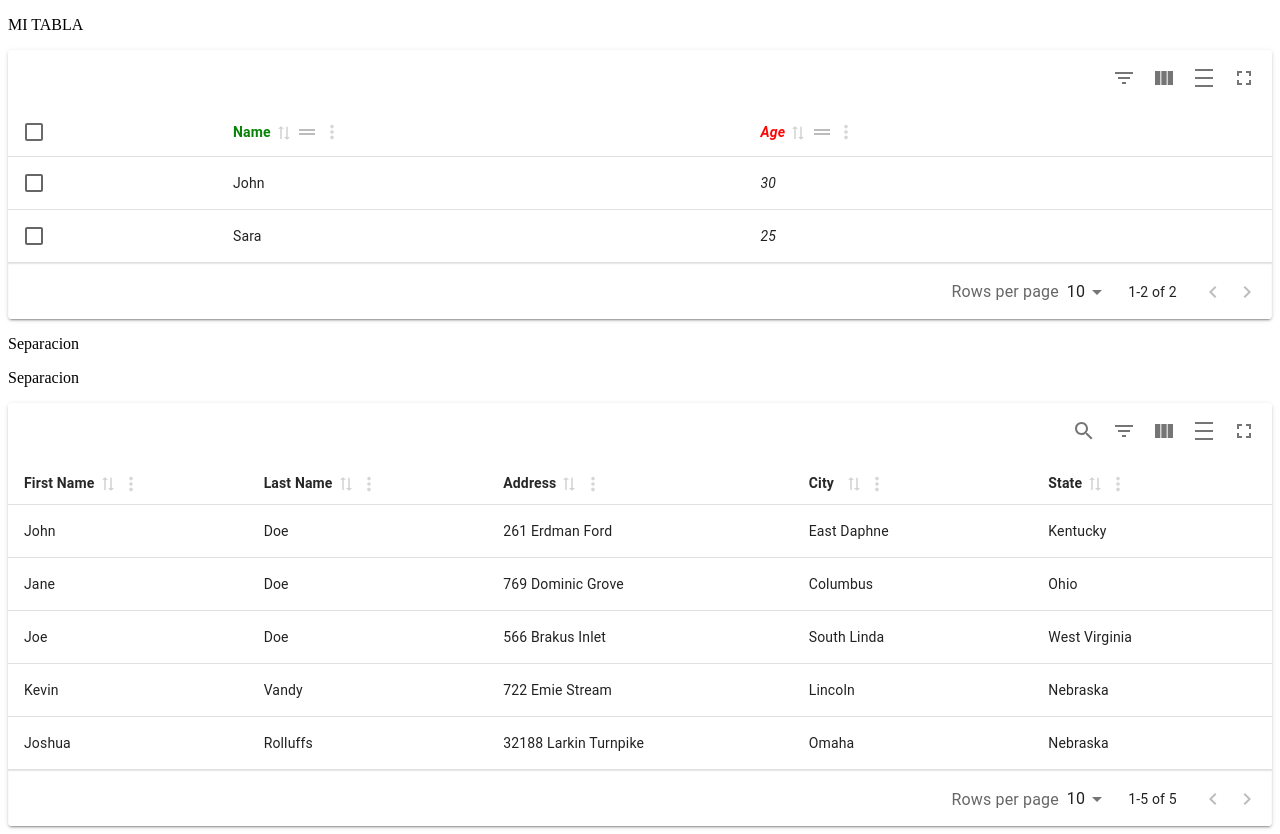
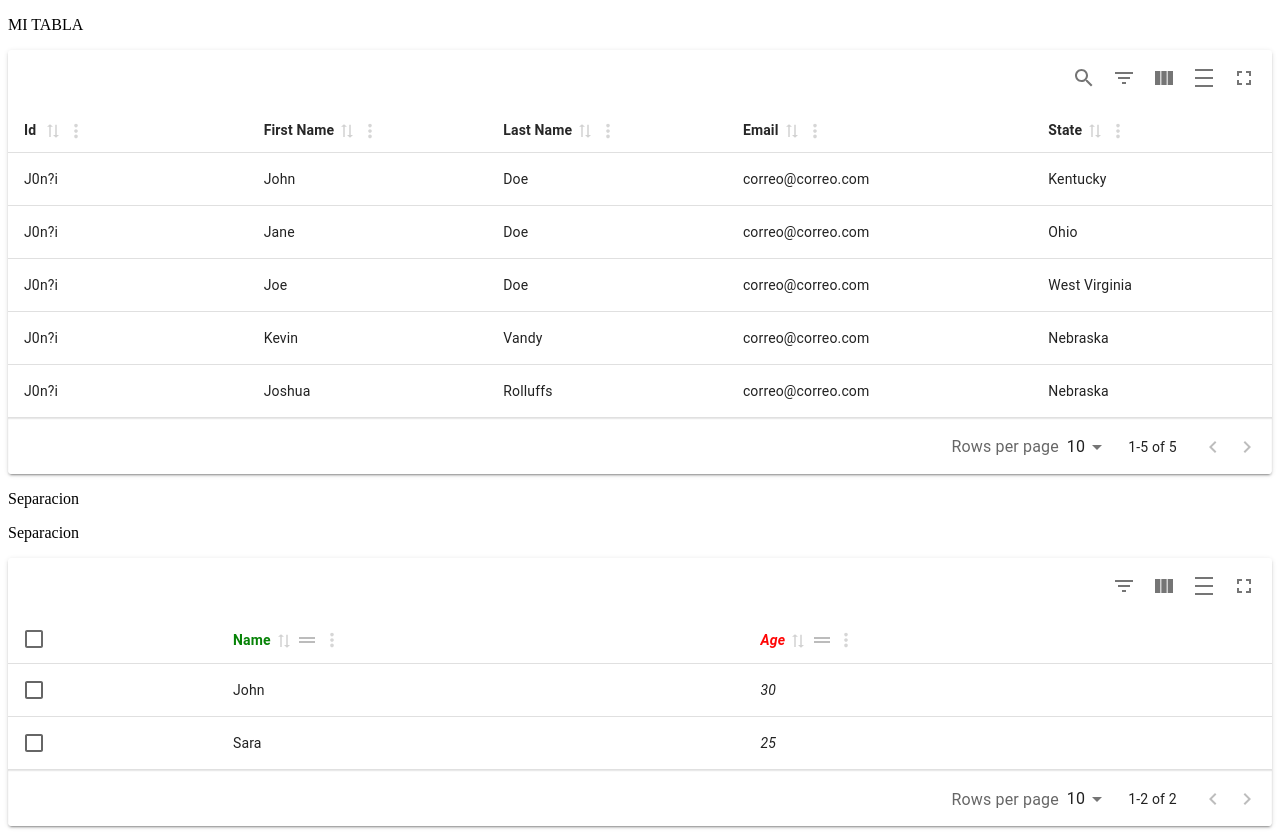
Before and after one commit to Jonny200220/PruebasDelegacion, a React (Vite) app: page / in a window 1280 px wide. Built offline with nearby package versions, Linux system fonts and the light colour scheme.

Commit message:
Modificando columnas, Preparando para CRUD

```diff
--- a/src/App.jsx
+++ b/src/App.jsx
@@ -11,11 +11,11 @@ function App() {
   return (
     <>
       <p>MI TABLA</p>
-      <Tabla/>
+      <BasicExample/>
       <p>Separacion</p>
       {/* <Table2/> */}
       <p>Separacion</p>
-      <BasicExample/>
+      <Tabla/>
     </>
   )
 }
--- a/src/components/Basic.jsx
+++ b/src/components/Basic.jsx
@@ -3,64 +3,65 @@ import {
   MaterialReactTable,
   useMaterialReactTable,
 } from 'material-react-table';
-
-//example data type
-// type Person = {
-//   name: {
-//     firstName: string;
-//     lastName: string;
-//   };
-//   address: string;
-//   city: string;
-//   state: string;
-// };
+import EditIcon from '@mui/icons-material/Edit';
+import DeleteIcon from '@mui/icons-material/Delete';
 
 //nested data is ok, see accessorKeys in ColumnDef below
 const data = [
   {
     name: {
+      id: 'J0n?i',
       firstName: 'John',
       lastName: 'Doe',
     },
     address: '261 Erdman Ford',
     city: 'East Daphne',
     state: 'Kentucky',
+    email: 'correo@correo.com'
   },
   {
     name: {
+      id: 'J0n?i',
       firstName: 'Jane',
       lastName: 'Doe',
     },
     address: '769 Dominic Grove',
     city: 'Columbus',
     state: 'Ohio',
+    email: 'correo@correo.com'
   },
   {
     name: {
+      id: 'J0n?i',
       firstName: 'Joe',
       lastName: 'Doe',
     },
-    address: '566 Brakus Inlet',
-    city: 'South Linda',
-    state: 'West Virginia',
+      address: '566 Brakus Inlet',
+      city: 'South Linda',
+      state: 'West Virginia',
+      email: 'correo@correo.com'
   },
   {
     name: {
+      id: 'J0n?i',
       firstName: 'Kevin',
       lastName: 'Vandy',
     },
     address: '722 Emie Stream',
     city: 'Lincoln',
     state: 'Nebraska',
+    email: 'correo@correo.com'
   },
   {
     name: {
+      id: 'J0n?i',
       firstName: 'Joshua',
       lastName: 'Rolluffs',
     },
     address: '32188 Larkin Turnpike',
     city: 'Omaha',
     state: 'Nebraska',
+    email: 'correo@correo.com'
   },
 ];
 
@@ -68,6 +69,12 @@ const BasicExample = () => {
   //should be memoized or stable
   const columns = useMemo(
     () => [
+      {
+        accessorKey: 'name.id',
+        header: 'Id',
+        enableEditing: false,
+        size: 150,
+      },
       {
         accessorKey: 'name.firstName', //access nested data with dot notation
         header: 'First Name',
@@ -79,14 +86,9 @@ const BasicExample = () => {
         size: 150,
       },
       {
-        accessorKey: 'address', //normal accessorKey
-        header: 'Address',
+        accessorKey: 'email', //normal accessorKey
+        header: 'Email',
         size: 200,
-      },
-      {
-        accessorKey: 'city',
-        header: 'City',
-        size: 150,
       },
       {
         accessorKey: 'state',
--- a/src/components/Table2.jsx
+++ b/src/components/Table2.jsx
@@ -8,8 +8,7 @@ import {
   useQuery,
   useQueryClient,
 } from '@tanstack/react-query';
-// import { usStates } from ''
-// import { fakeData, usStates } from './Data';
+// import {BasicExample, data} from './Data'
 import EditIcon from '@mui/icons-material/Edit';
 import DeleteIcon from '@mui/icons-material/Delete';
 
```
